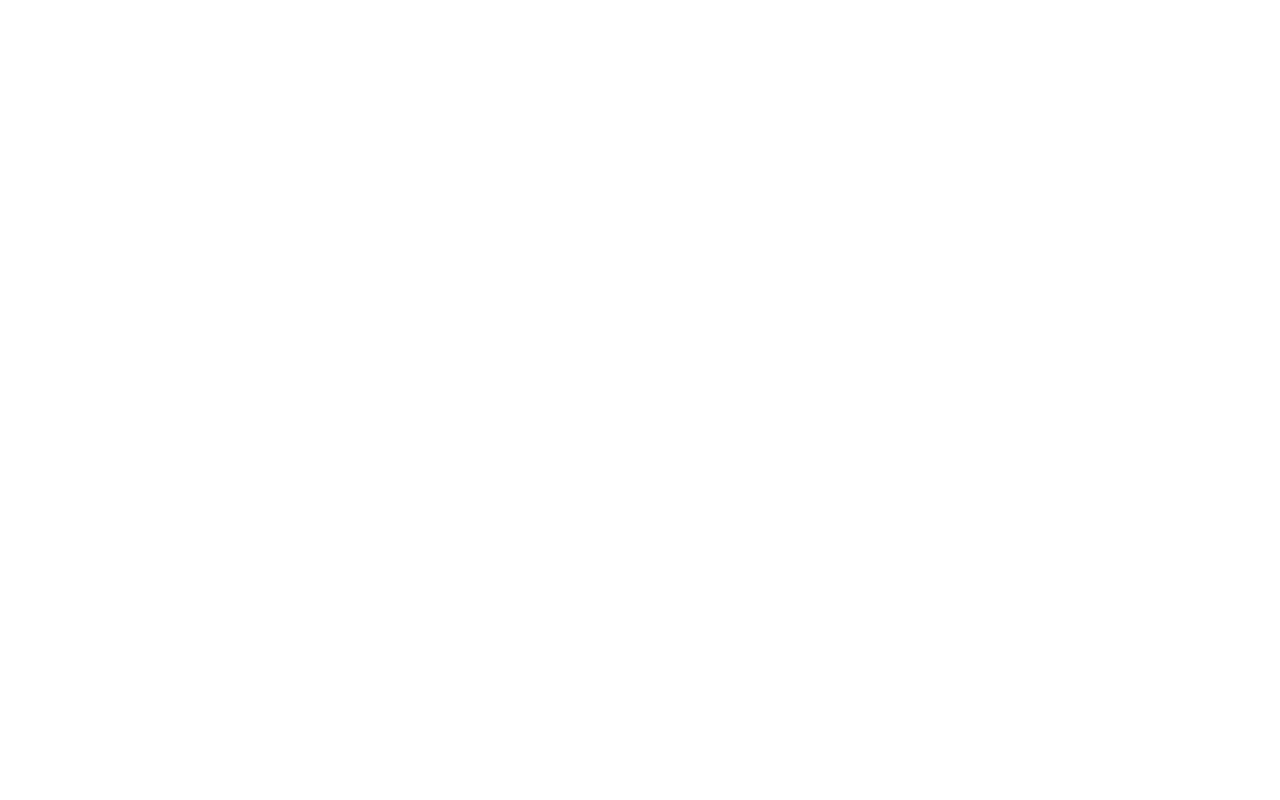
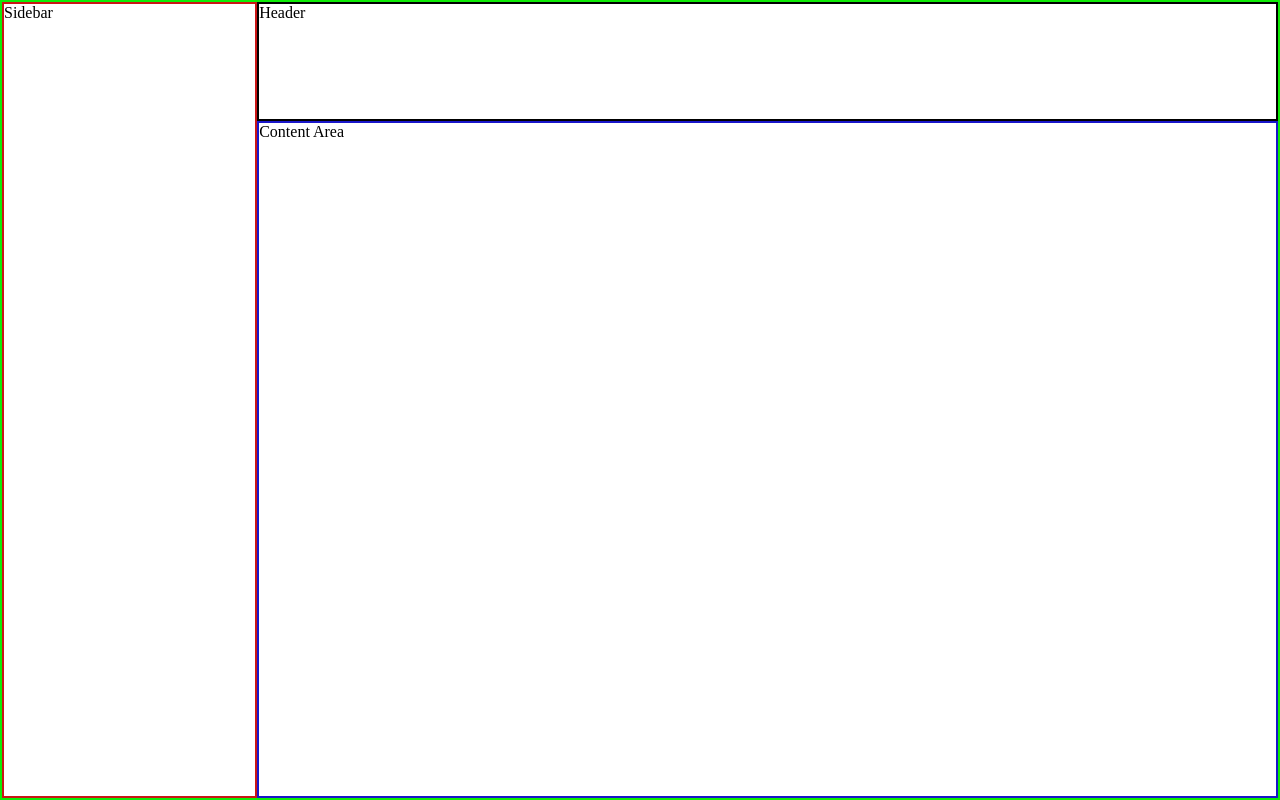
Before and after one commit to joacquah1/admin_dashboard_with_grid, a plain HTML site: page index.html in a window 1280 px wide. Drawn offline with Linux system fonts and the light colour scheme.

Commit message:
Aded the header, sidebar and content area containers to the layout

```diff
--- a/index.html
+++ b/index.html
@@ -7,6 +7,20 @@
     <title>Document</title>
 </head>
 <body>
+    <div class="container">
+        <!-- Header -->
+        <div class="header">Header</div>
+
+
+
+        <!-- Sidebar -->
+        <div class="sidebar">Sidebar</div>
+
+
+
+        <!-- Main Content Area -->
+        <div class="content_area">Content Area</div>
+    </div>
 
 </body>
 </html>
--- a/style.css
+++ b/style.css
@@ -0,0 +1,23 @@
+*,html{
+    padding: 0;
+    margin: 0;
+    box-sizing: border-box;
+}
+.container{
+    display: grid;
+    border: 2px solid #0eec06;
+    height: 100vh;
+    grid-template-columns: 2fr 8fr;
+    grid-template-rows: 1.5fr 8.5fr;
+}
+.header{
+    border: 2px solid #000;
+
+}
+.sidebar{
+    border: 2px solid #ca1616;
+    grid-area: 1/1/3/2;
+}
+.content_area{
+    border: 2px solid #1916ca;
+}
```
